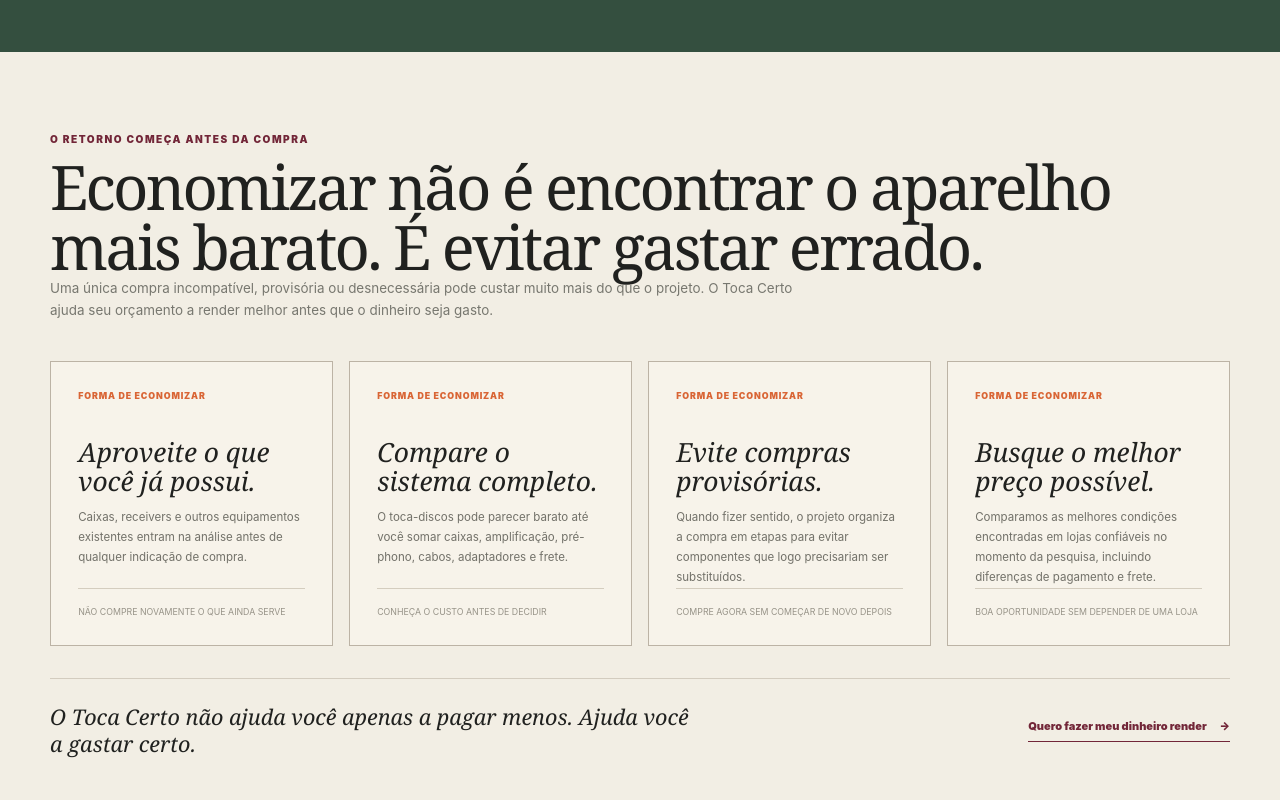
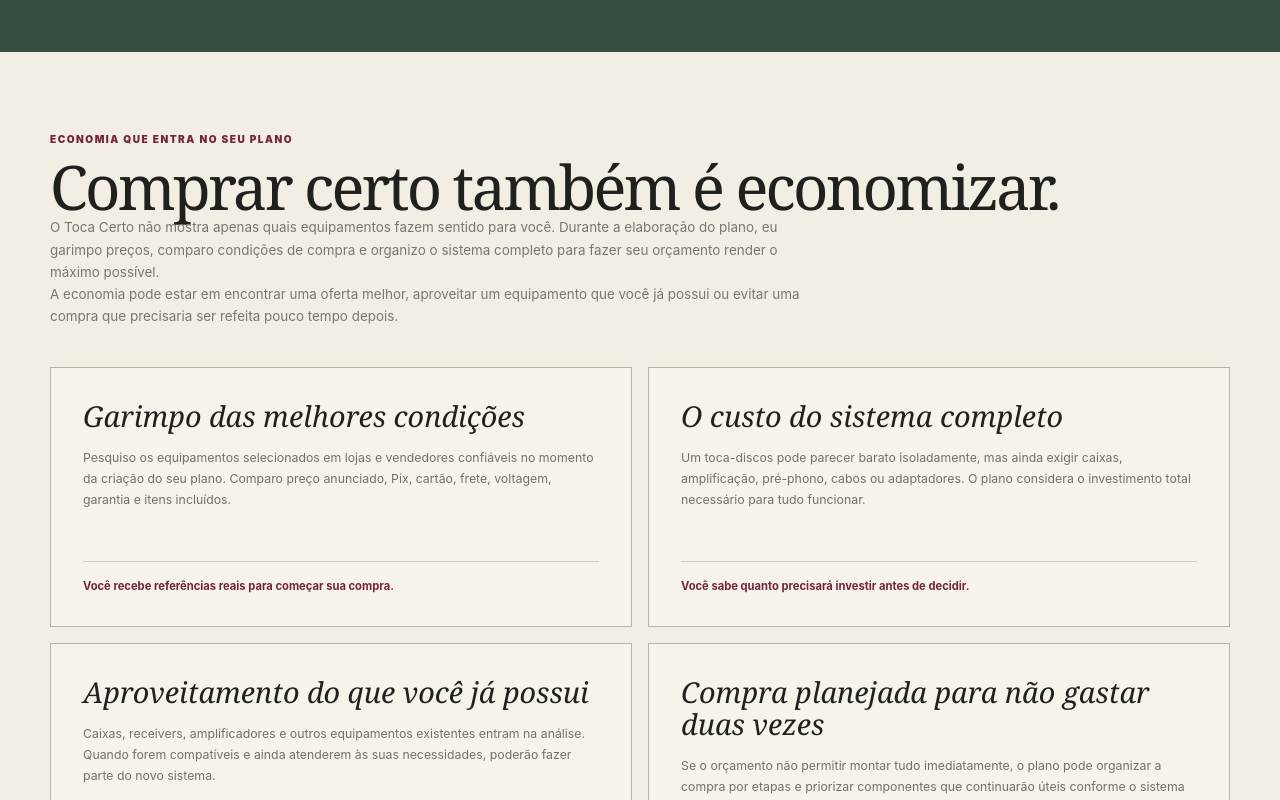
Before and after one commit to bobersxd-prog/Toca-Certo, a Next.js app: page / in a window 1280 px wide. Shown: the part 4320-5120 px from the top of the page. Built offline with nearby package versions, Linux system fonts and the light colour scheme.

Commit message:
Make equipment savings section more persuasive

```diff
--- a/app/page.tsx
+++ b/app/page.tsx
@@ -111,15 +111,16 @@
     <section className="v2-proof v2-shell">
       <header className="v2-section-head">
         <span className="v2-number">06</span>
-        <div><span className="v2-overline">O retorno começa antes da compra</span><h2>Economizar não é encontrar o aparelho mais barato. É evitar gastar errado.</h2><p>Uma única compra incompatível, provisória ou desnecessária pode custar muito mais do que o projeto. O Toca Certo ajuda seu orçamento a render melhor antes que o dinheiro seja gasto.</p></div>
+        <div><span className="v2-overline">Economia que entra no seu plano</span><h2>Comprar certo também é economizar.</h2><p>O Toca Certo não mostra apenas quais equipamentos fazem sentido para você. Durante a elaboração do plano, eu garimpo preços, comparo condições de compra e organizo o sistema completo para fazer seu orçamento render o máximo possível.</p>
+        <p>A economia pode estar em encontrar uma oferta melhor, aproveitar um equipamento que você já possui ou evitar uma compra que precisaria ser refeita pouco tempo depois.</p></div>
       </header>
       <div className="v2-proof-grid">
-        <article><span>FORMA DE ECONOMIZAR</span><h3>Aproveite o que você já possui.</h3><p>Caixas, receivers e outros equipamentos existentes entram na análise antes de qualquer indicação de compra.</p><small>Não compre novamente o que ainda serve</small></article>
-        <article><span>FORMA DE ECONOMIZAR</span><h3>Compare o sistema completo.</h3><p>O toca-discos pode parecer barato até você somar caixas, amplificação, pré-phono, cabos, adaptadores e frete.</p><small>Conheça o custo antes de decidir</small></article>
-        <article><span>FORMA DE ECONOMIZAR</span><h3>Evite compras provisórias.</h3><p>Quando fizer sentido, o projeto organiza a compra em etapas para evitar componentes que logo precisariam ser substituídos.</p><small>Compre agora sem começar de novo depois</small></article>
-        <article><span>FORMA DE ECONOMIZAR</span><h3>Busque o melhor preço possível.</h3><p>Comparamos as melhores condições encontradas em lojas confiáveis no momento da pesquisa, incluindo diferenças de pagamento e frete.</p><small>Boa oportunidade sem depender de uma loja</small></article>
+        <article><h3>Garimpo das melhores condições</h3><p>Pesquiso os equipamentos selecionados em lojas e vendedores confiáveis no momento da criação do seu plano. Comparo preço anunciado, Pix, cartão, frete, voltagem, garantia e itens incluídos.</p><strong>Você recebe referências reais para começar sua compra.</strong></article>
+        <article><h3>O custo do sistema completo</h3><p>Um toca-discos pode parecer barato isoladamente, mas ainda exigir caixas, amplificação, pré-phono, cabos ou adaptadores. O plano considera o investimento total necessário para tudo funcionar.</p><strong>Você sabe quanto precisará investir antes de decidir.</strong></article>
+        <article><h3>Aproveitamento do que você já possui</h3><p>Caixas, receivers, amplificadores e outros equipamentos existentes entram na análise. Quando forem compatíveis e ainda atenderem às suas necessidades, poderão fazer parte do novo sistema.</p><strong>Você não compra novamente aquilo que ainda pode ser bem utilizado.</strong></article>
+        <article><h3>Compra planejada para não gastar duas vezes</h3><p>Se o orçamento não permitir montar tudo imediatamente, o plano pode organizar a compra por etapas e priorizar componentes que continuarão úteis conforme o sistema evoluir.</p><strong>Você começa na sua realidade sem perder de vista o próximo passo.</strong></article>
       </div>
-      <div className="v2-proof-cta"><p>O Toca Certo não ajuda você apenas a pagar menos. Ajuda você a gastar certo.</p><a className="v2-inline-cta" href={CHECKOUT_URL}>Quero fazer meu dinheiro render <span>→</span></a></div>
+      <div className="v2-proof-cta"><div><strong>Mais do que procurar o menor preço, eu faço seu orçamento trabalhar melhor.</strong><p>O objetivo é encontrar a melhor combinação possível dentro do valor que você pretende investir — aproveitando boas oportunidades e evitando gastos desnecessários.</p></div><a className="v2-inline-cta" href={CHECKOUT_URL}>Quero aproveitar melhor meu orçamento <span>→</span></a></div>
     </section>
 
     <section className="v2-comparison">
```
Also changed, not shown: app/globals.css.
